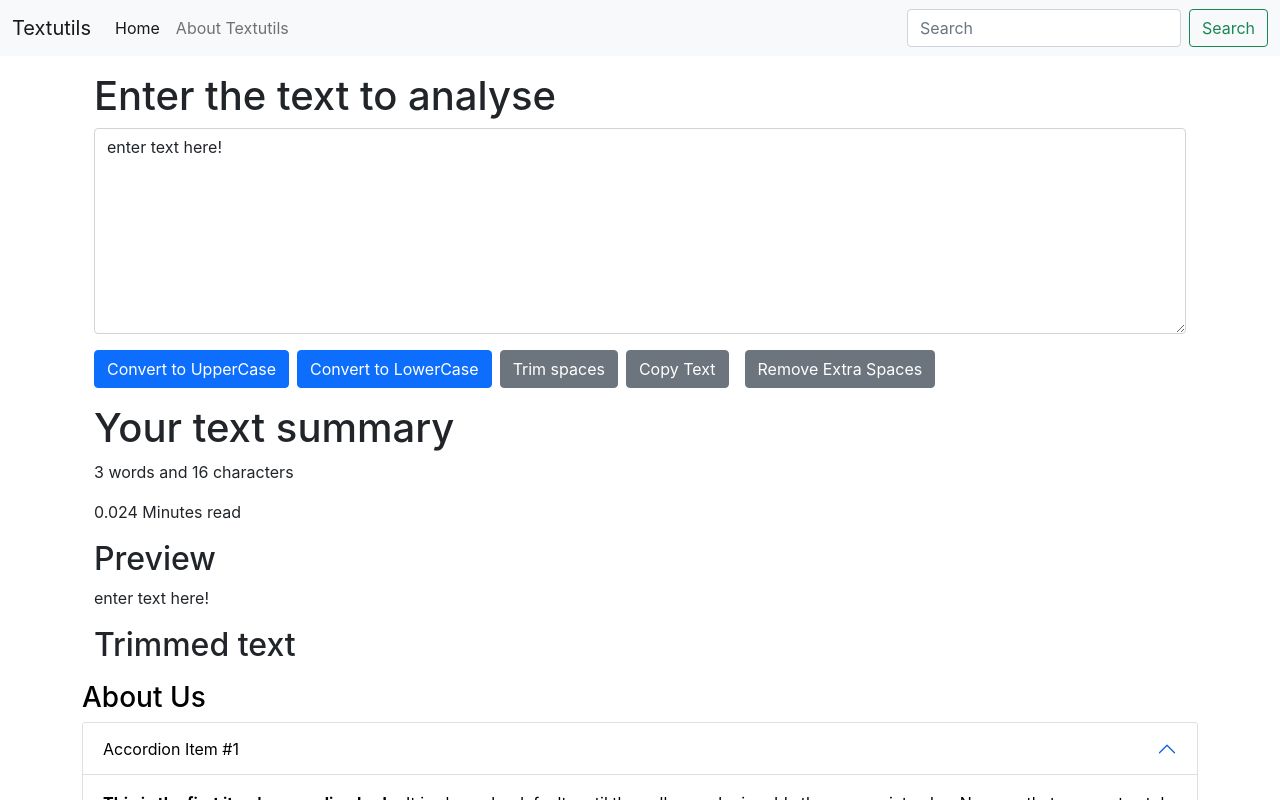
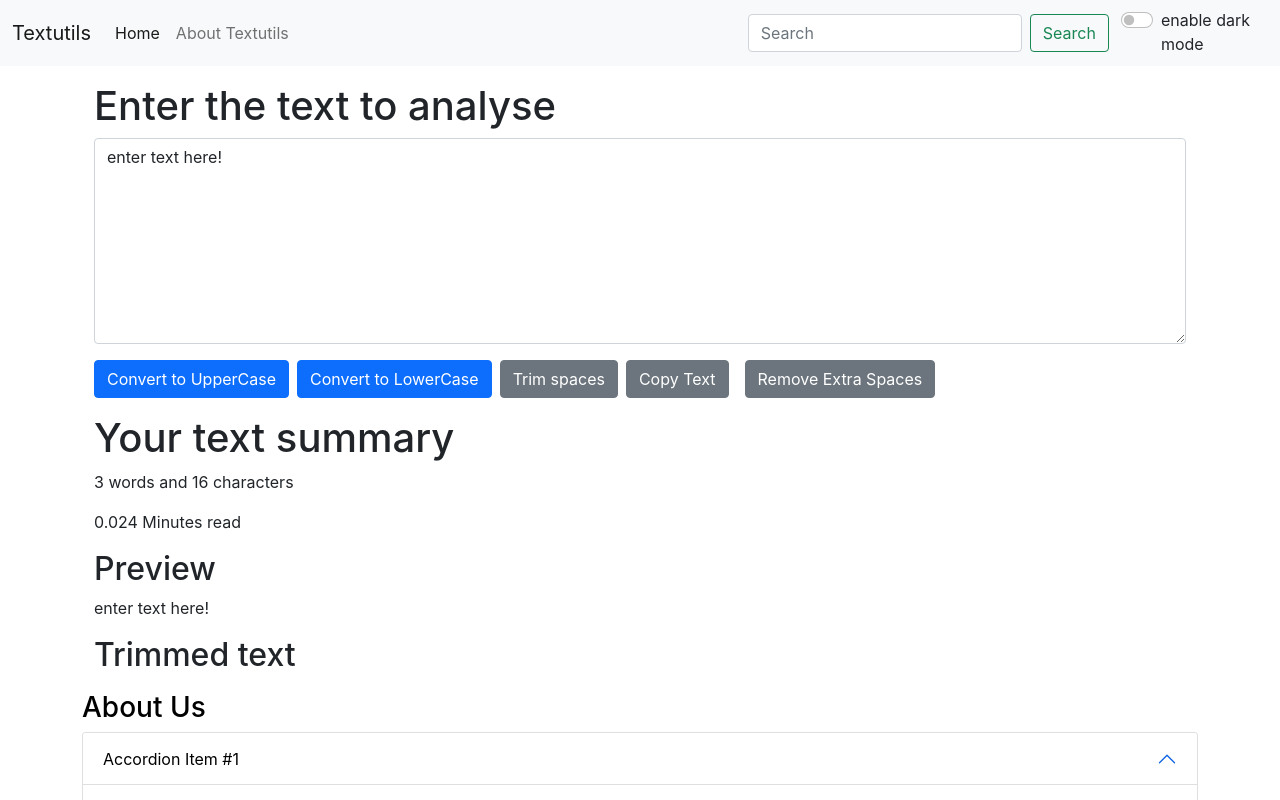
Before and after one commit to kapil551/ReactJs-Code-with-harry, a React (Create React App) app in the folder my-app/: page / in a window 1280 px wide. Shown: the top 800 px of the page. Built offline with nearby package versions, Linux system fonts and the light colour scheme.

Commit message:
added functionality - managing the light and dark mode of the NavBar component from App.js
learning how to manage the state of our complete react application from App.js

```diff
--- a/my-app/src/App.js
+++ b/my-app/src/App.js
@@ -1,4 +1,5 @@
 
+import React, { useState } from 'react';
 import './App.css';
 
 // import the Navbar component to this App.js file
@@ -18,6 +19,34 @@ import About from './components/About';
 */
 
 function App() {
+
+  // function to toggle b/w light and dark mode ==> By updating the value of state variable named "Mode"
+  const toggleLightDarkModeHandler = () => {
+
+    // console.log("Switch is clicked");
+
+    // enable dark mode
+    if(Mode === "light") {
+
+      setMode("dark");
+    }
+
+    // enable light mode
+    else {
+
+      setMode("light");
+    }
+
+  }
+
+
+  // Now I am going to learn how to manage the state of our complete react application from App.js
+  // For Example ==> Applying dark mode to our complete react application.
+
+  // In our app.js we will create a new state variable named "Mode"
+  // The initial value of this state variable named "Mode" is light
+  const [Mode, setMode] = useState("light");
+
   return (
 
     // Yeh sara joh html hai inside the return voh JSX hai.
@@ -29,7 +58,9 @@ function App() {
         {/* We will use the Navbar component by writing <Navbar/> inside return(). */}
 
         {/* passing the values in the created props ==> I created two props for my Navbar component (title and aboutText)*/}
-        <Navbar title="Textutils" aboutText="About Textutils"/>
+        {/* Now I will also pass this state variable named "Mode" to our NavBar component using props, I added a new props name mode with value as state variable */}
+        {/* Also I will pass the toggleLightDarkModeHandler to the NavBar component using props*/}
+        <Navbar title="Textutils" aboutText="About Textutils" mode={Mode} toggleLightDarkMode={toggleLightDarkModeHandler}/>
 
 
       {/* TextForm Component of our react application */}
--- a/my-app/src/components/Navbar.js
+++ b/my-app/src/components/Navbar.js
@@ -26,7 +26,18 @@ export default function Navbar(props) {
             {/* Here will be the code of Navbar component */}
 
             {/* Added Bootstrap Component ==> Navbar */}
-            <nav className="navbar navbar-expand-lg navbar-light bg-light">
+
+            {/*
+                For Dark Mode:
+                <nav className="navbar navbar-expand-lg navbar-dark bg-dark">
+
+                For Light Mode:
+                <nav className="navbar navbar-expand-lg navbar-light bg-light">
+
+             */}
+
+            {/* I will toggle b/w light and dark mode using the string literals in javaScript.*/}
+            <nav className= {`navbar navbar-expand-lg navbar-${props.mode} bg-${props.mode}`}>
                 <div className="container-fluid">
                     {/* Created props.title */}
                     {/* We will be passing values in these props from App.js file */}
@@ -52,6 +63,17 @@ export default function Navbar(props) {
                     <button className="btn btn-outline-success" type="submit">Search</button>
                     </form>
                 </div>
+                </div>
+
+                {/* Now How do we toggle b/w light and dark mode*/}
+                {/* We don’t want to change the value in our useState in App.js again and again.
+                    Instead, we would use a switch to interchange dark and light mode. */}
+
+                {/* BootStrap Component ==> checks-radio */}
+                {/* https://getbootstrap.com/docs/5.1/forms/checks-radios/ */}
+                <div class={`form-check form-switch text-${props.mode === "light" ? "dark" : "light"}`}>
+                    <input class="form-check-input" type="checkbox" id="flexSwitchCheckDefault" onClick={props.toggleLightDarkMode}/>
+                    <label class="form-check-label" for="flexSwitchCheckDefault"> enable {props.mode === "light" ? "dark" : "light"} mode </label>
                 </div>
             </nav>
 
```
Also changed, not shown: 2 other files (tests, documents, lock files or other folders).
